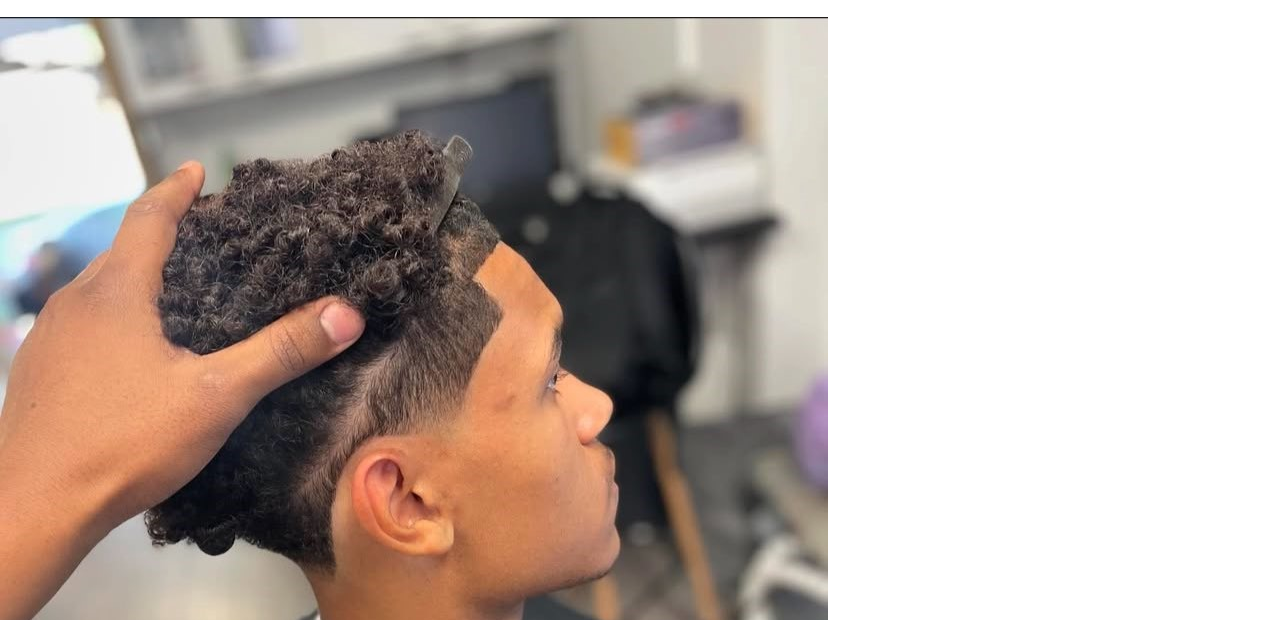
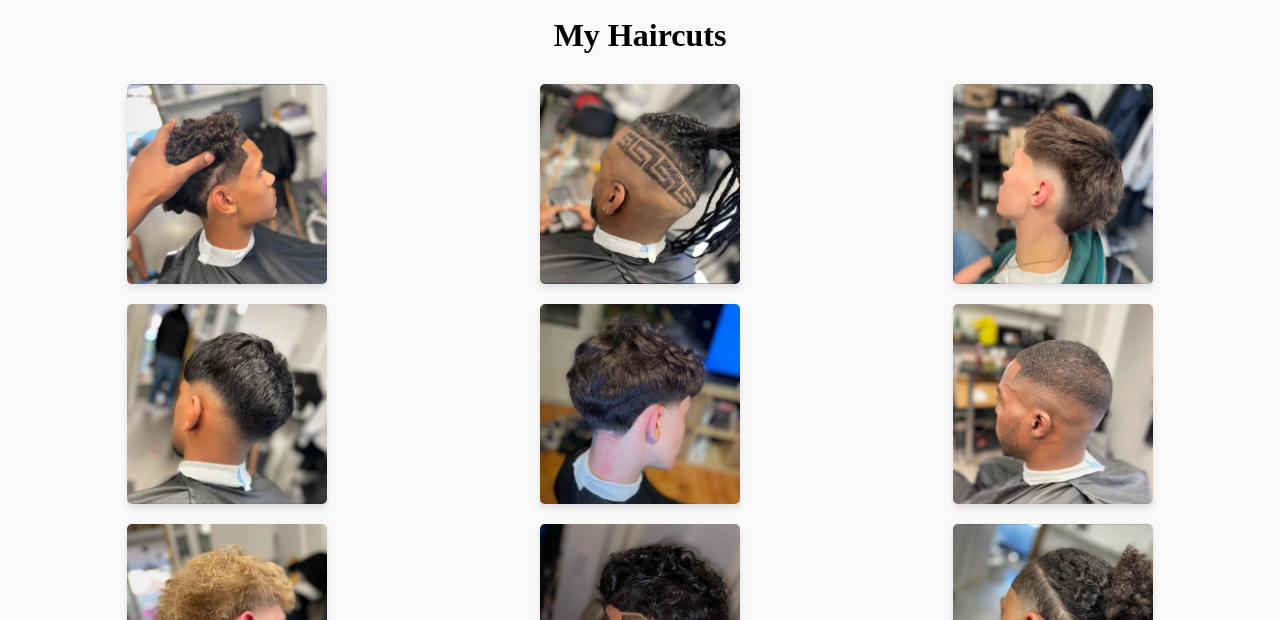
Before and after one commit to MrAvocado7/mravocado7.github.io, a plain HTML site: page zukichops.com/services.html in a window 1280 px wide. Shown: the part 180-800 px from the top of the page. Drawn offline with Linux system fonts and the light colour scheme.

Commit message:
grid added

```diff
--- a/zukichops.com/zukichops.css
+++ b/zukichops.com/zukichops.css
@@ -77,3 +77,38 @@ body {
 section {
     margin-top: 30px;
 }
+
+/* Services page gallery styling */
+.services-gallery {
+    padding: 20px;
+    text-align: center;
+    background-color: #f9f9f9; /* Light background for contrast */
+}
+
+.services-gallery h1 {
+    font-size: 2rem;
+    margin-bottom: 20px;
+}
+
+.gallery-grid {
+    display: grid;
+    grid-template-columns: repeat(3, 1fr); /* 3 fixed columns */
+    grid-auto-rows: auto; /* Automatically adjust rows based on image size */
+    gap: 20px; /* Spacing between images */
+    padding: 10px;
+    justify-items: center; /* Center images horizontally */
+}
+
+.gallery-grid img {
+    width: 100%; /* Ensure images fit the column width */
+    max-width: 200px; /* Set a maximum width for images */
+    height: auto; /* Maintain aspect ratio */
+    border-radius: 5px; /* Optional: Add rounded corners */
+    box-shadow: 0 4px 6px rgba(0, 0, 0, 0.1); /* Optional: Add shadow for depth */
+    transition: transform 0.3s ease, box-shadow 0.3s ease; /* Smooth hover effects */
+}
+
+.gallery-grid img:hover {
+    transform: scale(1.05); /* Slight zoom effect on hover */
+    box-shadow: 0 6px 10px rgba(0, 0, 0, 0.2);
+}
```
